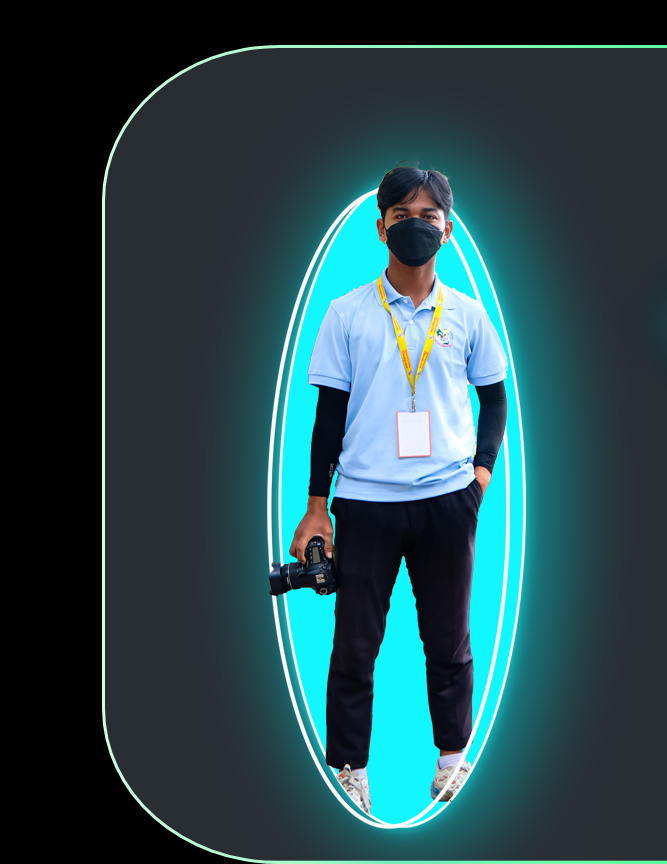
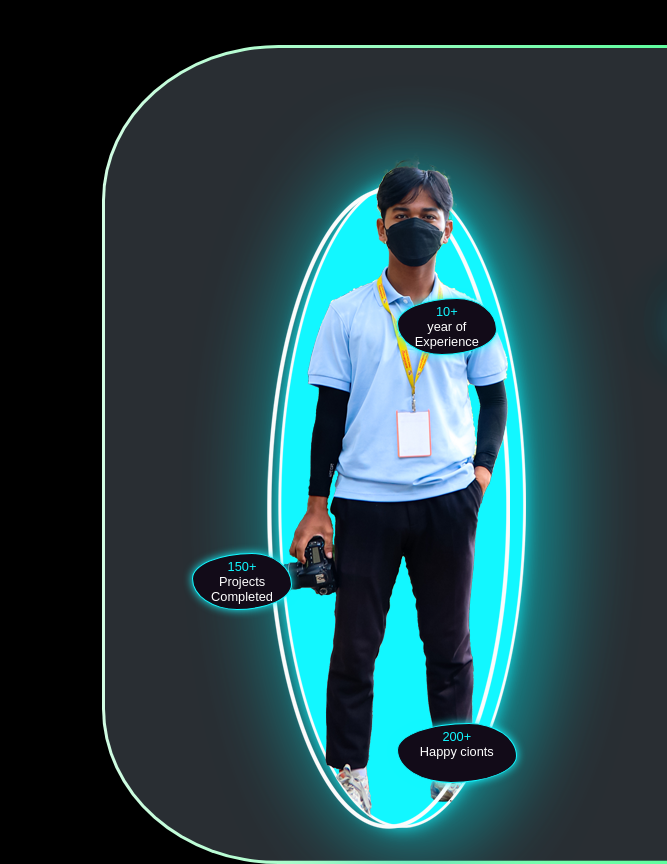
Before and after one commit to Rithpanha123/mywebsit, a plain HTML site: page index.html in a window 1280 px wide. Shown: the part 847-1711 px from the top of the page, 0-667 px from the left. Drawn offline with nearby package versions, Linux system fonts and the light colour scheme.

Commit message:
update-Style

```diff
--- a/style.css
+++ b/style.css
@@ -446,15 +446,15 @@ section {
   animation: morph 5s infinite alternate;
 }
 .info-about1 {
-  top: 26%;
+  top: 13%;
   left: 31%;
 }
 .info-about2 {
-  top: 32%;
+  top: 16%;
   left: 15%;
 }
 .info-about3 {
-  top: 37%;
+  top: 18%;
   left: 31%;
   width: 120px;
   height: 60px;
```
